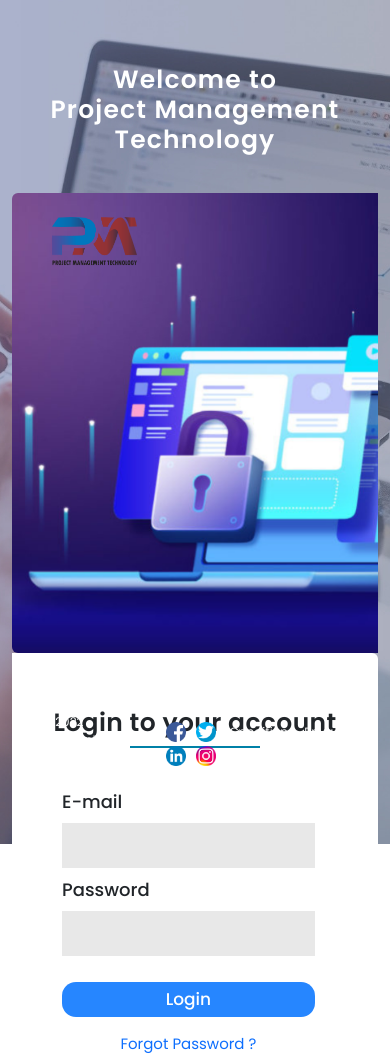
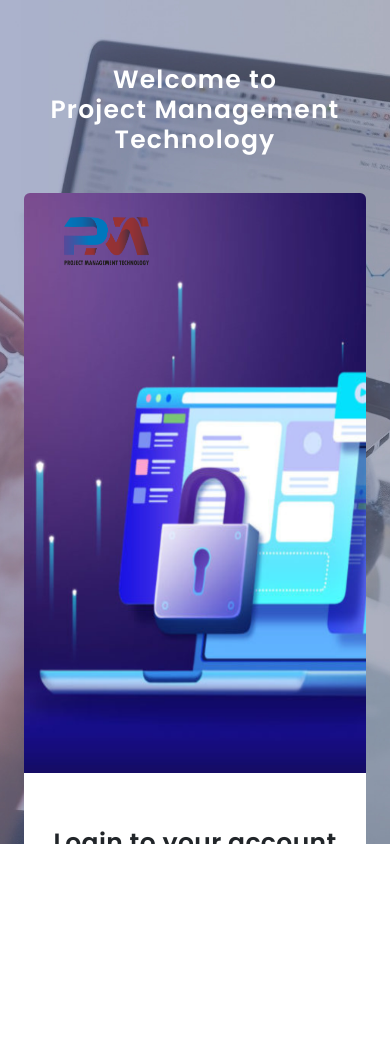
Before and after one commit to tangilur-rahman/simple-login-page, a React (Create React App) app: page / in a window 390 px wide. After the commit the page ends 844 px from the top, so only its background shows below. Built offline with nearby package versions, Linux system fonts and the light colour scheme.

Commit message:
finished 1st

```diff
--- a/src/pages/LoginPage/LoginPage.css
+++ b/src/pages/LoginPage/LoginPage.css
@@ -169,14 +169,94 @@ input[type="password"] {
 .login-footer .login-footer-center img {
 	margin: 0 10px 0px 0px;
 	width: 20px;
+	cursor: pointer;
+}
+
+.login-footer-center img:hover {
+	transform: scale(1.2);
+	transition: all 1s;
 }
 
 .login-footer .login-footer-right a {
 	text-decoration: none;
-	font-size: 12px;
+	font-size: 13px;
 	color: white;
 }
 
 .login-footer-right #term {
 	margin: 0 10px 0 0;
 }
+
+/* media queries  */
+@media screen and (max-width: 575px) {
+	.login-container {
+		margin: 0 12px;
+	}
+}
+
+@media screen and (max-width: 767px) {
+	.login-main-container {
+		background-attachment: fixed;
+		overflow-y: scroll;
+	}
+	::-webkit-scrollbar {
+		width: 0px;
+	}
+
+	.login-body {
+		height: auto;
+	}
+	.login-body-img .right-img {
+		height: 580px;
+	}
+	.login-body .form-section {
+		height: 300px;
+	}
+
+	.login-footer {
+		flex-direction: column;
+		align-items: center;
+		height: 75px;
+		margin: 42px 0 20px 0;
+	}
+
+	.login-footer .login-footer-left {
+		order: 3;
+	}
+	.login-footer .login-footer-center {
+		order: 1;
+	}
+	.login-footer .login-footer-right {
+		order: 2;
+	}
+
+	.login-body-img .right-img {
+		border-radius: 6px 6px 0px 0px;
+	}
+
+	.login-body .login-form {
+		border-radius: 0px 0px 6px 6px;
+	}
+}
+@media screen and (max-width: 820px) {
+	.login-body .form-section {
+		margin: 40px 0px 0px 30px;
+	}
+}
+
+@media screen and (max-width: 1100px) {
+	.login-body .form-section {
+		margin: 40px 0px 0px 30px;
+	}
+}
+@media screen and (max-width: 1150px) {
+	.form-section input {
+		width: 90%;
+	}
+	.login-button {
+		width: 90%;
+	}
+	.form-section a {
+		width: 90%;
+	}
+}
--- a/src/pages/LoginPage/LoginPage.jsx
+++ b/src/pages/LoginPage/LoginPage.jsx
@@ -6,7 +6,7 @@ const LoginPage = () => {
 		<>
 			<div className="container-fluid login-main-container">
 				<div className="row login-container">
-					<div className="col-md-10 ">
+					<div className="col-sm-10 p-0">
 						<div className="row login-container-content">
 							{/* header section  */}
 							<div className="col login-header">
@@ -19,7 +19,7 @@ const LoginPage = () => {
 							{/* body section  */}
 							<div className="col">
 								<div className="row login-body ">
-									<div className="col-md-5 p-0 login-body-img">
+									<div className="col-md-6 col-lg-5 p-0 login-body-img">
 										<img
 											src="/assets/loginPage/images/login-image.png"
 											alt="login left-side img"
@@ -31,7 +31,7 @@ const LoginPage = () => {
 											className="img-fluid right-logo"
 										/>
 									</div>
-									<div className="col-md-5 p-0 login-form">
+									<div className="col-md-6 col-lg-5 p-0 login-form">
 										<div className="text-section">
 											<h3>Login to your account</h3>
 											<div className="horizontal-line"></div>
@@ -74,7 +74,7 @@ const LoginPage = () => {
 
 							{/* footer section  */}
 							<div className="login-footer-container">
-								<div className="col-10 login-footer">
+								<div className="col-lg-10 col-12 login-footer">
 									<div className="login-footer-left">
 										&copy; 2022 ProjmanTech. All rights reserved
 									</div>
```
